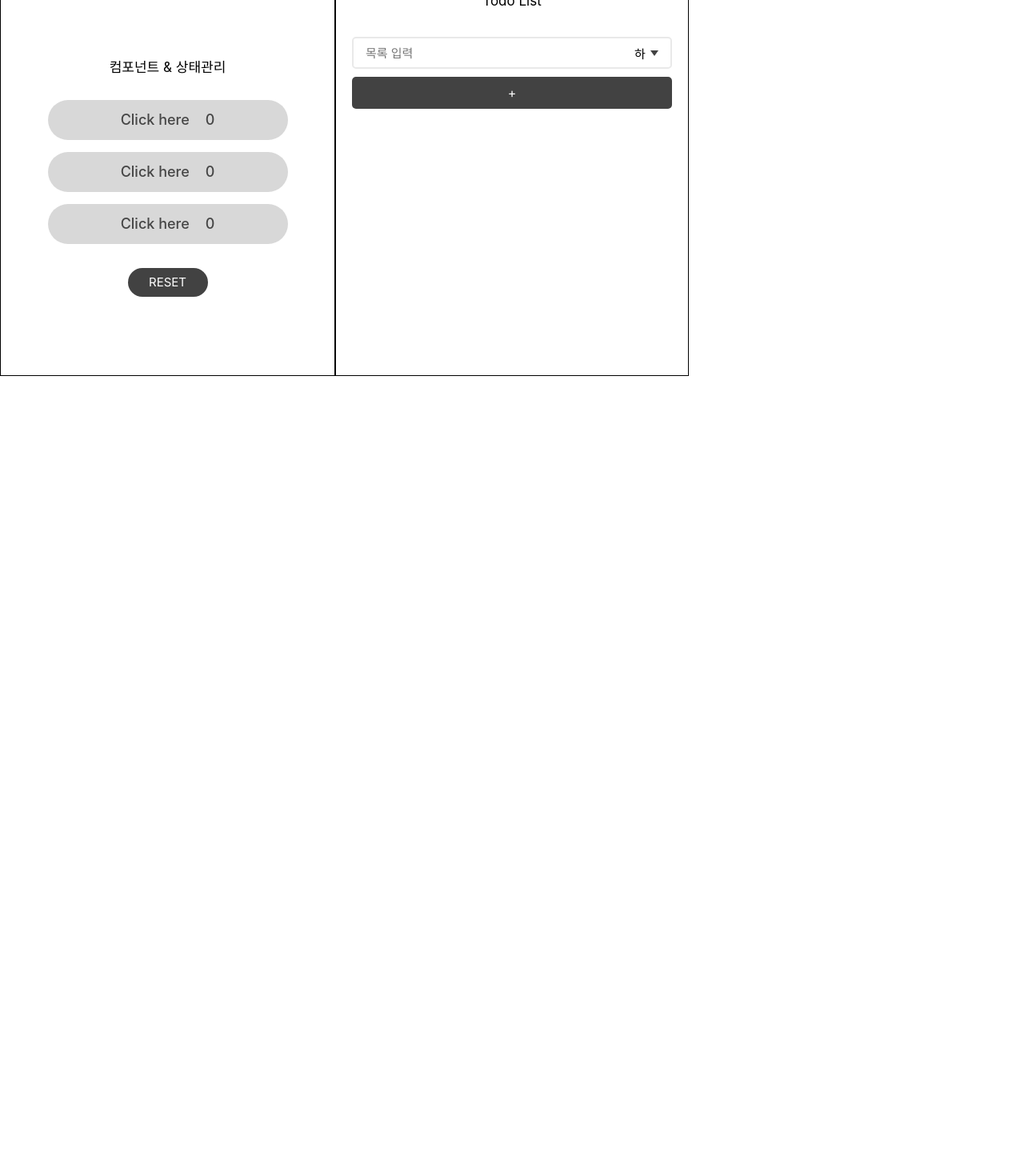
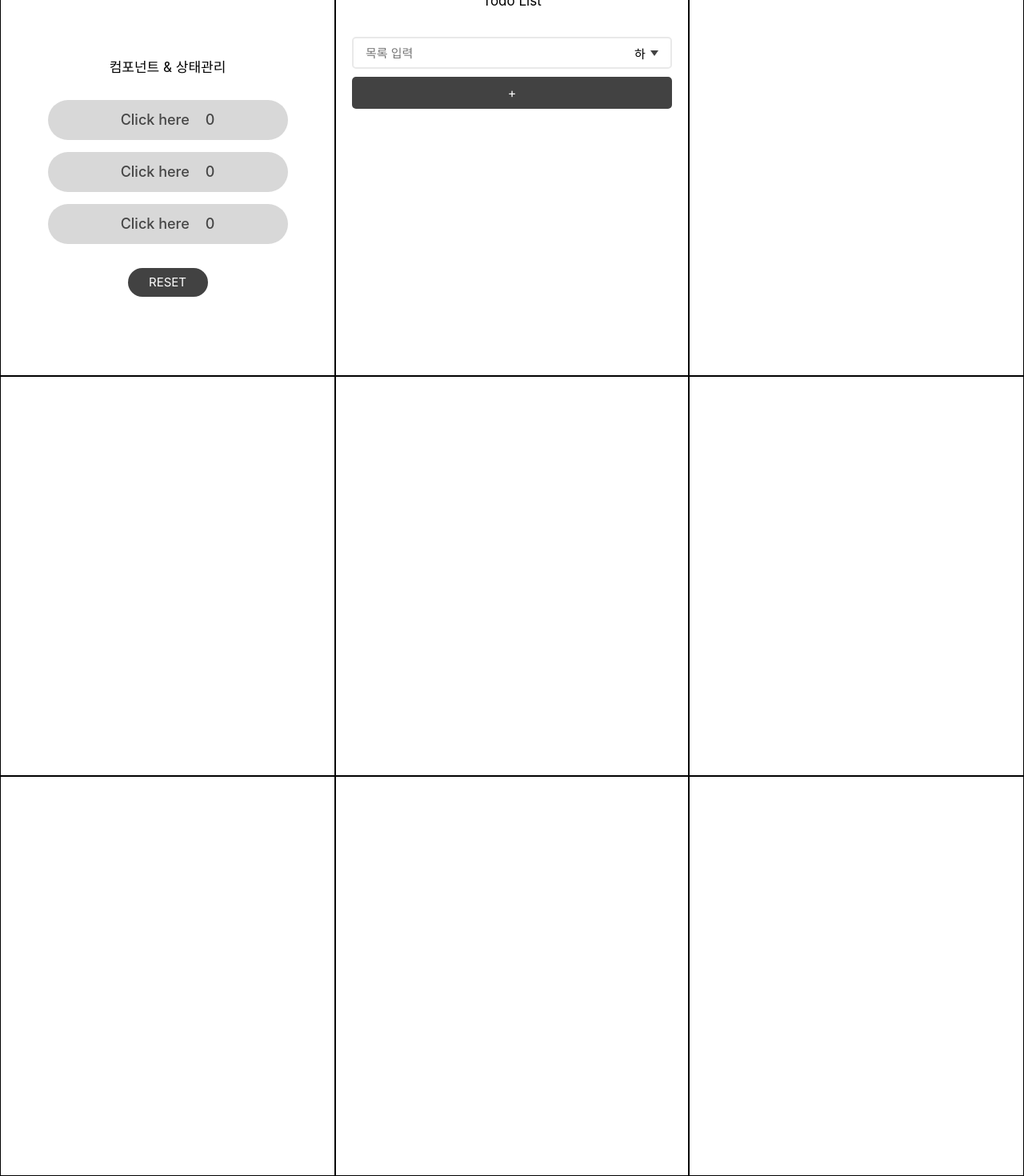
Before and after one commit to seoyoun8879-dotcom/React_Test, a React (Vite) app: page /practice in a window 1280 px wide. Shown: the part 30-1500 px from the top of the page at 80% size. Before the commit the page ends 800 px from the top, so only its background shows below. Built offline with nearby package versions, Linux system fonts and the light colour scheme.

Commit message:
주석 추가

```diff
--- a/src/practice/Practice.tsx
+++ b/src/practice/Practice.tsx
@@ -5,6 +5,8 @@ import CheckList from "./components/TodoList/CheckList";
 import style from "./Practice.module.scss";
 
 function Practice() {
+
+  // 컴포넌트 & 상태관리
   const [count, setCount] = useState([0, 0, 0]);
 
   const handleButtonClickCount = (idx: number) => {
@@ -15,6 +17,7 @@ function Practice() {
     setCount([0, 0, 0]);
   };
 
+  // Todo List
   const [inputCompleted, setInputCompleted] = useState(false);
   const [todos, setTodos] = useState([{ text: "", priority: "하" }]);
 
@@ -36,6 +39,8 @@ function Practice() {
 
   return (
     <div className={style.container}>
+
+      {/* 컴포넌트 & 상태관리 */}
       <div className={`${style.content} ${style["component-and-state"]}`}>
         <p className={style["test-title"]}>컴포넌트 & 상태관리</p>
 
@@ -48,6 +53,7 @@ function Practice() {
         </div>
       </div>
 
+      {/* Todo List */}
       <div className={`${style.content} ${style["todo-list"]}`}>
         <div className={style["list-conetnt"]}>
           <p className={style["test-title"]}>Todo List</p>
@@ -91,6 +97,13 @@ function Practice() {
           {inputCompleted ? "새 Todo 작성" : "완료"}
         </div>
       </div>
+      <div className={`${style.content} ${style[""]}`}></div>
+      <div className={`${style.content} ${style[""]}`}></div>
+      <div className={`${style.content} ${style[""]}`}></div>
+      <div className={`${style.content} ${style[""]}`}></div>
+      <div className={`${style.content} ${style[""]}`}></div>
+      <div className={`${style.content} ${style[""]}`}></div>
+      <div className={`${style.content} ${style[""]}`}></div>
     </div>
   );
 }
--- a/src/practice/components/TodoList/CheckList.tsx
+++ b/src/practice/components/TodoList/CheckList.tsx
@@ -3,7 +3,7 @@ import style from "./CheckList.module.scss";
 function CheckList({ checkItem, priority }: { checkItem: string; priority: string }) {
     return (
         <div className={style["check-list"]}>
-            <input type="checkbox"/>
+            <input type="checkbox" />
             <label>{checkItem}</label>
         </div>
     );
```
